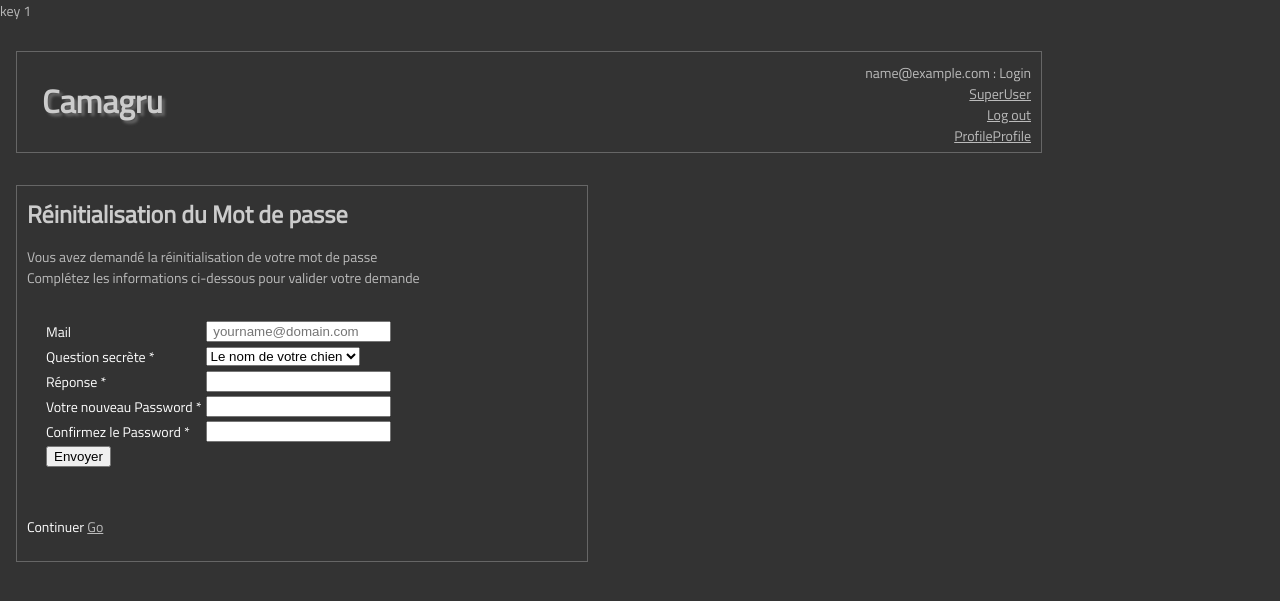
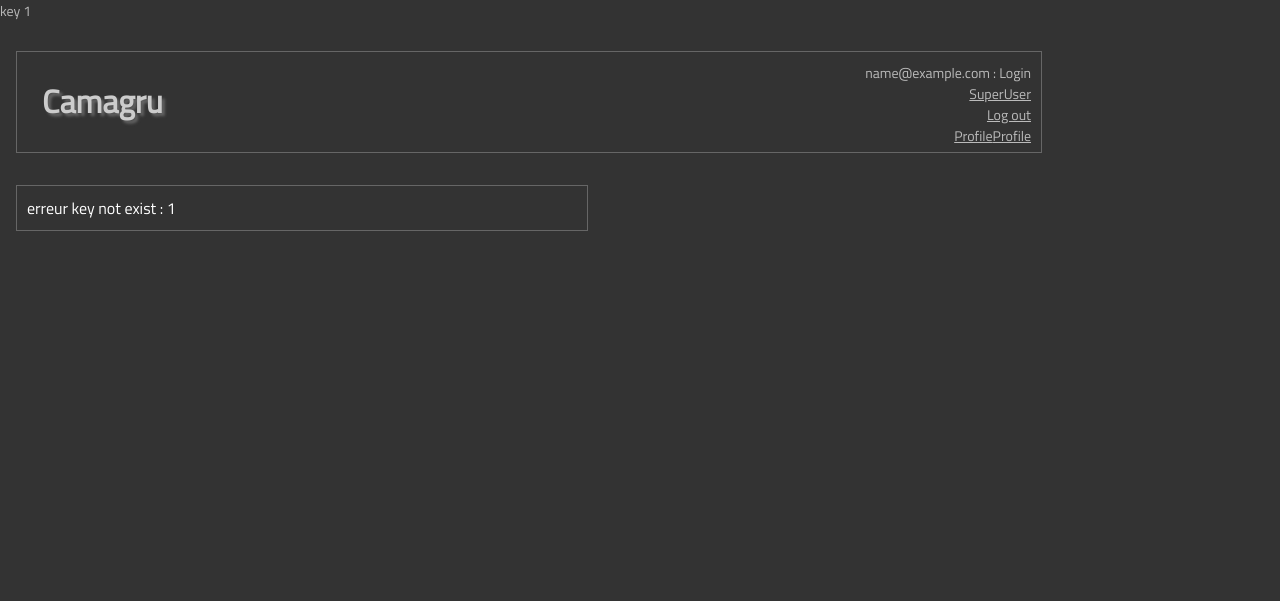
Before and after one commit to tpasqual01/camagru-1, a PHP site: page /pwd_reinit_chk.php?key=1 in a window 1280 px wide. Shown: the top 601 px of the page. Run offline with PHP 8.4, Linux system fonts and the light colour scheme; the visitor is signed in with stand-in values (Sample User, id 1); data comes from the database, SQL or seed files in the repository; data that the repository does not hold is empty.

Commit message:
Add files via upload

```diff
--- a/CInscription.class.php
+++ b/CInscription.class.php
@@ -40,7 +40,7 @@ Class CInscription
     public function send_reinitialisation($email)
     {
         $CSession = new CSession();
-        $tbl_info_user = $CSession->user_info($email);
+        $tbl_info_user = $CSession->user_info($email, 'email');
         $Prenom = $tbl_info_user['Prenom'];
         $Nom = $tbl_info_user['Nom'];
         $key = $CSession->maj_key($email);
--- a/CSession.class.php
+++ b/CSession.class.php
@@ -51,13 +51,15 @@ Class CSession
         return($retour);
     }
 
-        public function user_info($email)
+        public function user_info($email_key, $origin)
     {
-        if ($this->user_exist($email) == 'yes')
-        {}
-        $retour = 'user info not exit';
+        // tester si origin = email ou key
+        //print $email_key.' ' . $origin;
+        if ($origin == 'key' ) {$email = $this->userkey_exist($email_key);}
+        if ($this->user_exist($email_key) == 'no') { print 'erreur userkey_exist'; exit;}
+        //$retour = 'user info not exit';
         try {
-            $rq = $this->secure("SELECT Id, Nom, Prenom, email, Password, Confirm, Keyuser FROM $this->tbl WHERE email = '$email'");
+            $rq = $this->secure("SELECT Id, Nom, Prenom, email, Password, Confirm, Keyuser, Questionsecrete, Reponsesecrete FROM $this->tbl WHERE email = '$email'");
             $requete = $this->conn->prepare($rq); //
             $requete->execute();
             while($lignes = $requete->fetch(PDO::FETCH_OBJ)){
@@ -67,6 +69,8 @@ Class CSession
                 $tbl['Password'] = $lignes->Password;
                 $tbl['Confirm'] = $lignes->Confirm;
                 $tbl['Keyuser'] = $lignes->Keyuser;
+                $tbl['Questionsecrete'] = $lignes->Questionsecrete;
+                $tbl['Reponsesecrete'] = $lignes->Reponsesecrete;
                 }
             }
         catch(PDOException $e)
@@ -99,9 +103,9 @@ Class CSession
         return($retour);
     }
 
-    public function user_exist()
+    public function user_exist($email)
     {
-        $email = strip_tags($_POST['email']);
+        if (!$email) $email = strip_tags($_POST['email']);
        ///   securisation : https://openclassrooms.com/courses/securite-php-securiser-les-flux-de-donnees
         try {
             //$requete = $this->conn->prepare("SELECT email FROM $this->tbl WHERE email = :email");
@@ -117,6 +121,23 @@ Class CSession
             { echo "Error Database : " . $e->getMessage(); $exist = 'Erreur'; return($exist);}
         //$conn = null;
         return($exist);
+    }
+
+        public function userkey_exist($key)
+    {
+        if (!$key) {print 'erreur userkey_exist'; exit; }
+       ///   securisation : https://openclassrooms.com/courses/securite-php-securiser-les-flux-de-donnees
+        try {
+            $rq = $this->secure("SELECT email, Keyuser FROM $this->tbl WHERE Keyuser = '$key'");
+            $requete = $this->conn->prepare($rq);
+            $requete->execute();
+            $retour = 'no';
+            while($lignes=$requete->fetch(PDO::FETCH_OBJ))
+                if ($lignes->Keyuser == $key ) { $retour = $lignes->email;}
+            }
+        catch(PDOException $e)
+            { echo "Error Database : " . $e->getMessage(); $exist = 'Erreur'; return($exist);}
+        return($retour);
     }
 
     private function quotesep($val)// securise le passage des variables dans la requete sql, avec separateur
--- a/includes_session.php
+++ b/includes_session.php
@@ -4,4 +4,10 @@ require_once('CSession.class.php');
 require_once('CInscription.class.php');
 include_once ('CForm.class.php');
 include_once ('CPrint.class.php');
+// tableau des questions secretes
+$Tabquestion = array();
+$Tabquestion[] = "Le nom de votre chien";
+$Tabquestion[] = "Le prénom de votre meilleur ami";
+$Tabquestion[] = "Votre nom de jeune fille";
+$Tabquestion[] = "Votre sport favori";
 ?>
--- a/pwd_reinit.php
+++ b/pwd_reinit.php
@@ -23,7 +23,7 @@ if (isset($_POST['Reinit']) == TRUE) // controle des champs
 if (isset($_POST['Reinit']) == TRUE and !$error_field)
 {
 	$CSession = new CSession();
-	$user_exist = $CSession->user_exist();
+	$user_exist = $CSession->user_exist($_POST['email']);
 
 	if ($user_exist != 'yes' and $user_exist != 'no')
 	{
@@ -40,7 +40,8 @@ if (isset($_POST['Reinit']) == TRUE and !$error_field)
 
 		if ($action == 'send email')
 		{
-			$content = 'Un mail de réinitialisation vient de vous être envoyé à l\'adresse '.$email;
+			$content = 'Un mail de réinitialisation vient de vous être envoyé à l\'adresse '.$email.'<br />';
+			$content .= 'Vérifiez par précaution votre dossier SPAM si nécessaire.';
 			$class_msg = 'content';
 			$aff_formulaire = 'no';
 		}
--- a/pwd_reinit_chk.php
+++ b/pwd_reinit_chk.php
@@ -3,21 +3,27 @@
 require_once('includes_session.php');
 $CPrint = new CPrint();
 $CForm = new CForm;
+$CSession = new CSession();
 
 $aff_formulaire = 'yes';
 
 $CPrint->content(' key '.$_GET['key'], 'content');
 if (!$_GET['key'] and !$_SESSION['key']) exit;
 //if exist($_GET['key']) print 'check en cours';// a faire pour s'assurer que la cle existe pour reinitialiser
-if ($_GET['key']) $_SESSION['key'] = $_GET['key']; // uniquement si la key est valide , a faire
+// on doit passer par une session pour gerer ensuite le formulaire car on perd le get key
+if ($_GET['key']) $_SESSION['key'] = $_GET['key']; // uniquement si la key est valide , a finir
 
 require_once('head.php');
 require_once('header.php');
 print('<div id="main">');
 
 // on recherche l'utilisateur de cette key, puis on demande la question secrete
-
-if (1 == 1)
+if ($CSession->userkey_exist($_SESSION['key']) == 'no')
+	{
+		print 'erreur key not exist : '. $_SESSION['key'];
+		exit;
+	}
+else
 {
 
 		if (isset($_POST['Envoyer']) == TRUE) // controle des champs
@@ -37,6 +43,15 @@ if (1 == 1)
 if (isset($_POST['Envoyer']) == TRUE and !$error_field )
 	{
 		print 'controle<br />';
+		// on check la key et le mail, la reponse
+		print $_POST['email'].'>>>';
+		$tbl_info_user = $CSession->user_info($_POST['email'], 'email');
+print_r($tbl_info_user);print '...<br />';
+print $tbl_info_user['email'] .' '. $_POST['email'] .'<br/> '. $tbl_info_user['Questionsecrete'] .' '. $_POST['Questionsecrete'] .'<br/> '. $tbl_info_user['Reponsesecrete'] .'  '. $_POST['Reponsesecrete']; print ':::<br />';
+		if ($tbl_info_user['email'] == $_POST['email'] and $tbl_info_user['Questionsecrete'] == $_POST['Questionsecrete'] and $tbl_info_user['Reponsesecrete'] == $_POST['Reponsesecrete']) { print 'update base';}
+		else
+			{ print 'erreur !!!!';}
+
 		/*$CSession = new CSession();
 		$user_exist = $CSession->user_exist();
 		$CInscription = new CInscription();
@@ -53,10 +68,17 @@ if ( $aff_formulaire == 'yes')
 		$TabForm[] = $CForm->InputLabel("Mail", "Votre Mail * ", "Mail");
 		$TabForm[] = $CForm->InputMail("Votre Mail", "email", $_POST['email'], '*');
 // aller recuperer la question secrete de cet user et l'afficher
-		$Tabquestion[] = "Le nom de votre chien";
+
+
+		//$tbl_info_user = $CSession->user_info($email, 'email');
+        $tbl_info_user = $CSession->user_info($_SESSION['key'], 'key');
+       // ok ici  print_r($tbl_info_user);
+        $Questionsecrete = $tbl_info_user['Questionsecrete'];
+
+		//$Tabquestion[] = "Le nom de votre chien";
 
 		$TabForm[] = $CForm->InputLabel("Question secrète *", "LabelQuestion", "Notused");
-		$TabForm[] = $CForm->InputSelect("Question secrète ", "Question", $Tabquestion, '0', '*');
+		$TabForm[] = $CForm->InputSelect("Question secrète ", "Question", $Tabquestion, $Questionsecrete, '*');
 		$TabForm[] = $CForm->InputLabel("Réponse *", "LabelReponse", "Notused");
 		$TabForm[] = $CForm->InputText("Reponse", "Reponse", $_POST['Reponse'], '*');
 
--- a/register.php
+++ b/register.php
@@ -94,11 +94,10 @@ if ( $aff_formulaire == 'yes' )
 	$TabForm[] = $CForm->InputLabel("Confirmez le Password *", "LabelPassword", "Notused");
 	$TabForm[] = $CForm->InputPassword("Passwordbis", "Passwordbis", '*');
 
-
-	$Tabquestion[] = "Le nom de votre chien";
+/*	$Tabquestion[] = "Le nom de votre chien";
 	$Tabquestion[] = "Le prénom de votre meilleur ami";
 	$Tabquestion[] = "Votre nom de jeune fille";
-	$Tabquestion[] = "Votre sport favori";
+	$Tabquestion[] = "Votre sport favori";*/
 	$TabForm[] = $CForm->InputLabel("Question secrète *", "LabelQuestion", "Notused");
 	$TabForm[] = $CForm->InputSelect("Question secrète ", "Question", $Tabquestion, '3', '*');
 	$TabForm[] = $CForm->InputLabel("Réponse *", "LabelReponse", "Notused");
```
